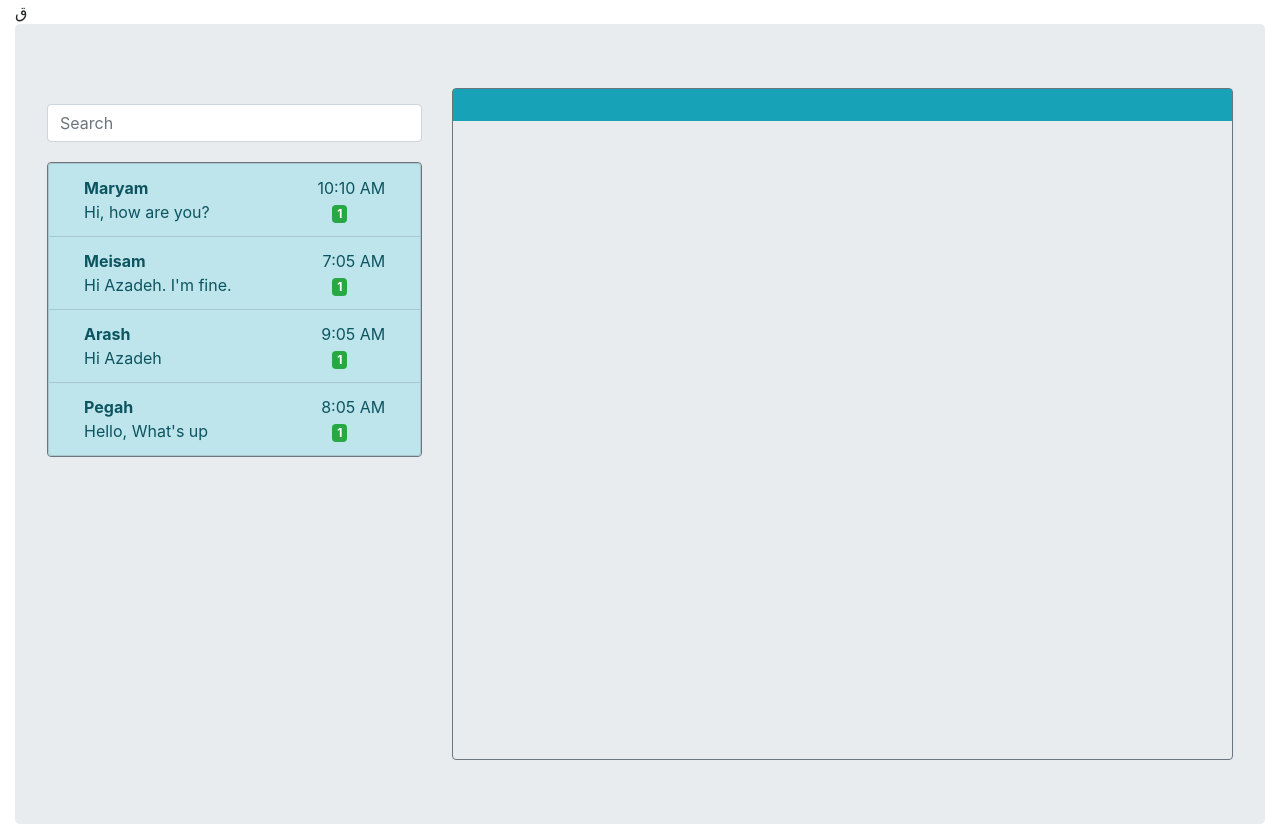
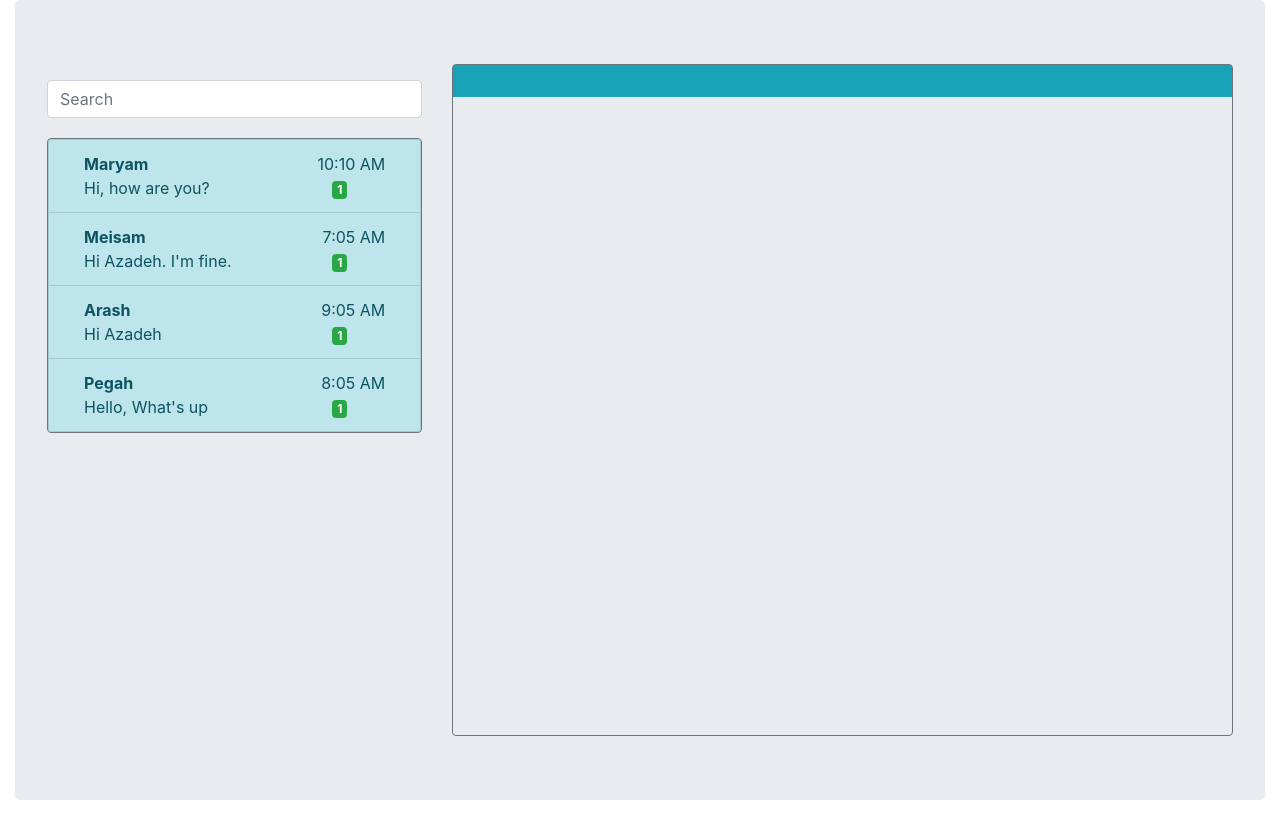
Before and after one commit to AzadehZam/Messenger, a React (Create React App) app: page / in a window 1280 px wide. After the commit the page ends 800 px from the top, so only its background shows below. Built offline with nearby package versions, Linux system fonts and the light colour scheme.

Commit message:
modified

```diff
--- a/src/App.js
+++ b/src/App.js
@@ -24,7 +24,7 @@ function App() {
 
   return (
     <DispatchContext.Provider value={dispatch}>
-      <Container fluid className='vh-100 d-inline-block'>ق
+      <Container fluid className='vh-100 d-inline-block'>
         <Jumbotron className='h-100'>
           <Row className=' h-100'>
             <Col className='h-100 d-inline-block' md={4}>
```
Also changed, not shown: 1 other file (tests, documents, lock files or other folders).
